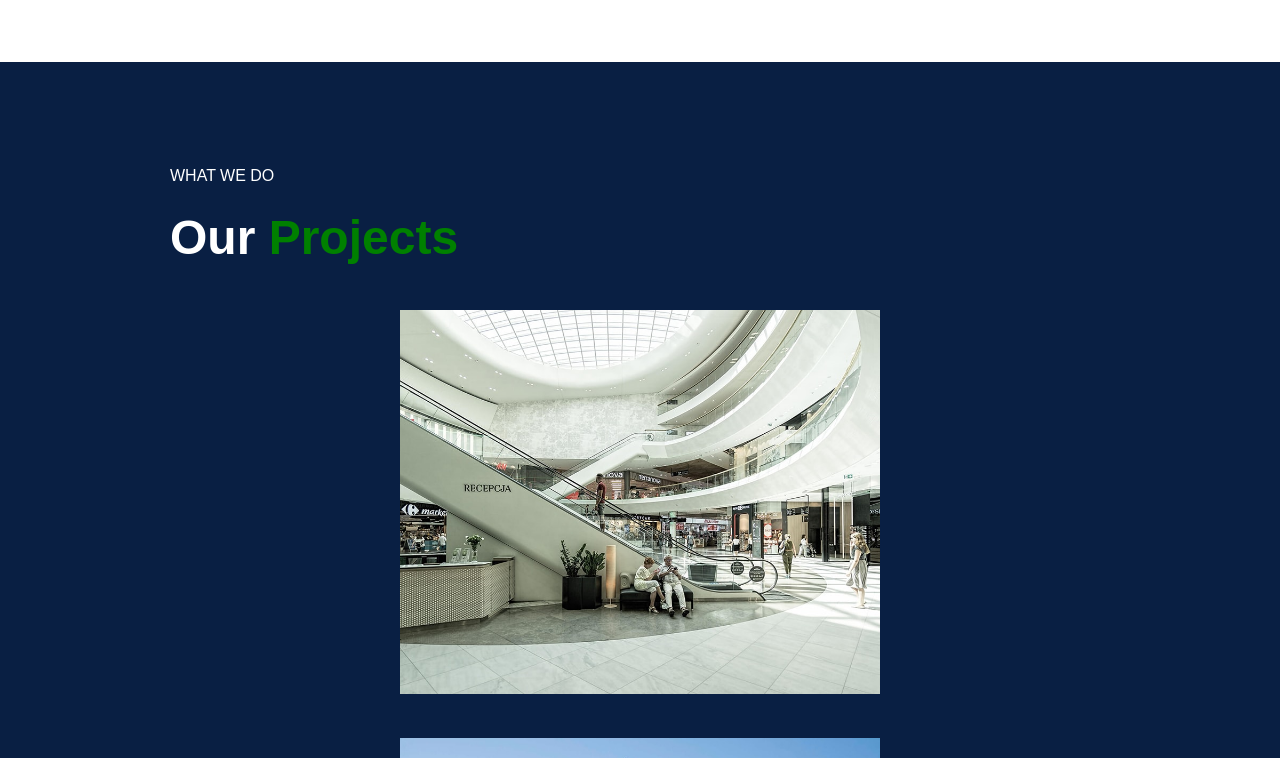
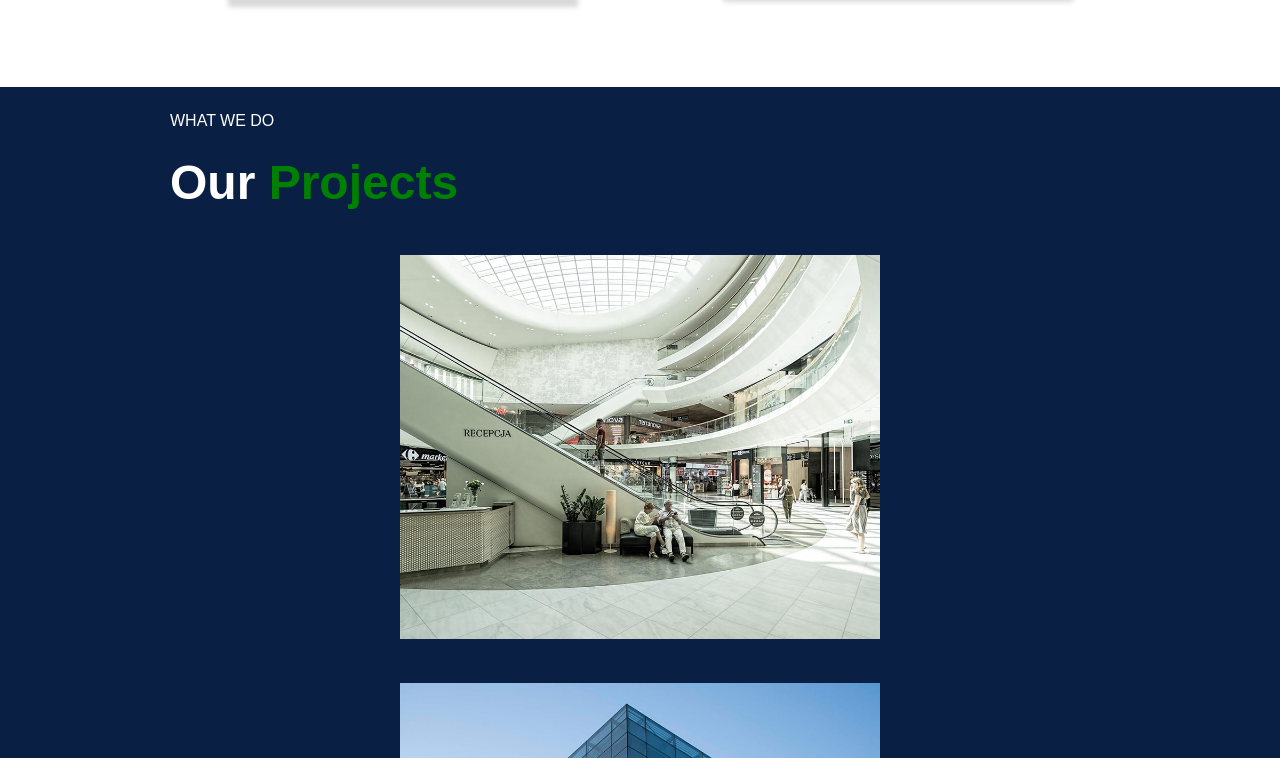
Before and after one commit to Aryansingh424/miniproject, a plain HTML site: page index.html in a window 1280 px wide. Shown: the part 2042-2800 px from the top of the page. Drawn offline with Linux system fonts and the light colour scheme; a web font is replaced by a local one.

Commit message:
edited navbar

```diff
--- a/index.css
+++ b/index.css
@@ -44,6 +44,7 @@ font-size: 20px;
 .navbar{
     background-color: rgb(13, 42, 91);
     position: fixed;
+    border-radius: 15px;
 }
 .header{
     background-color: rgb(32, 64, 119);
@@ -125,6 +126,7 @@ width: 850px;
      align-items: center;
      flex-wrap: wrap;
      justify-content: space-around ;
+     width: 100%;
 }
 .col-3{
     overflow: hidden;
@@ -140,6 +142,10 @@ width: 850px;
 }
 /* our projects(Blue part) */
 .categories{
+    display: flex;
+    flex-wrap: wrap;
+    align-items:center;
+    justify-content: center;
     margin-top: 90px;
     margin-bottom: 90px;
 }
@@ -177,10 +183,6 @@ width: 850px;
     margin: 20px;
     object-fit:fill
 }
-.categories-a{
-    background-color: rgb(9, 31, 67);
-    padding-top: 80px;
-}
 .multi-a{
     color: white;
     margin: 25px;
--- a/index.html
+++ b/index.html
@@ -90,7 +90,7 @@
 
 <!--our projects(Blue part)-->
 
-<div class="categories-a">
+<div style="background-color: rgb(9, 31, 67);" class="categories">
     <div class="small">
         <h5 class="multi-a" id="what" >WHAT WE DO</h5>
         <h1 class="multi-a">Our <span id="Solutions">Projects</span></h1>
```
